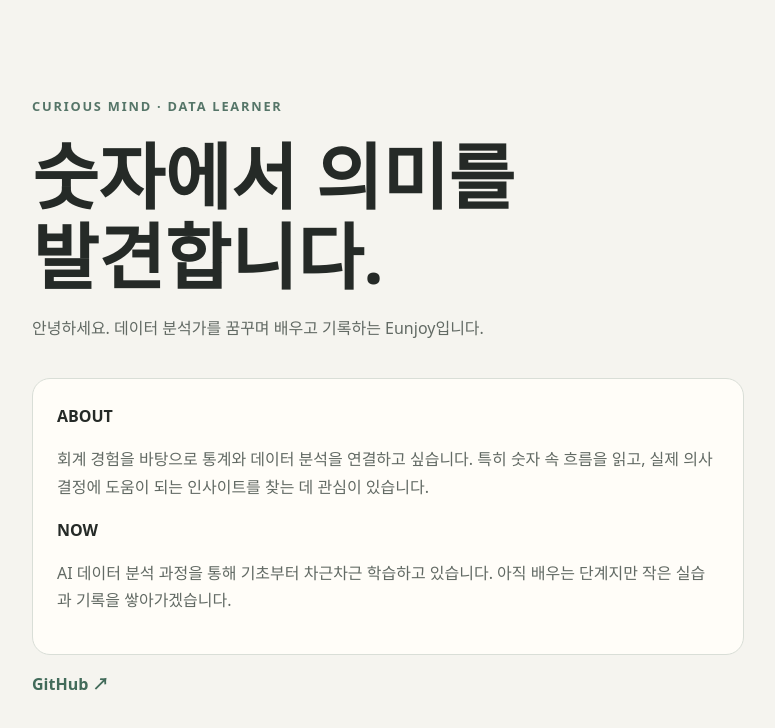
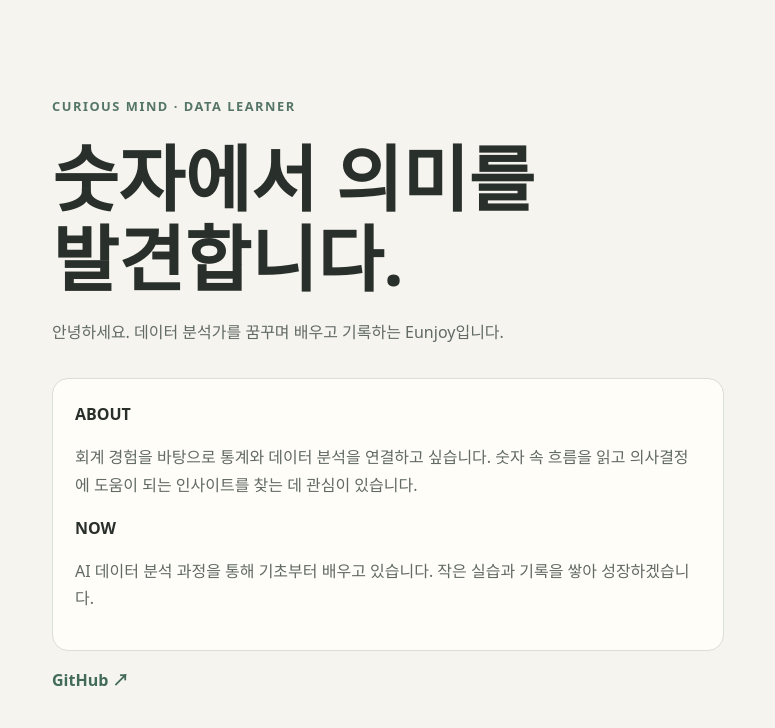
Before and after one commit to eunjoyhere/261113_empty, a plain HTML site: page index.html in a window 1280 px wide. Shown: the whole page, without its empty margins (252-1027 px from the left). Drawn offline with Linux system fonts and the light colour scheme.

Commit message:
Keep introduction page under 1024 characters

```diff
--- a/index.html
+++ b/index.html
@@ -1,23 +1,10 @@
 <!doctype html>
-<html lang="ko">
-<head>
-<meta charset="utf-8">
-<meta name="viewport" content="width=device-width,initial-scale=1">
-<meta name="theme-color" content="#f5f4ef">
-<title>데이터 분석가를 향해 | Eunjoy</title>
+<html lang="ko"><head><meta charset="utf-8"><meta name="viewport" content="width=device-width,initial-scale=1"><title>Eunjoy | Data Learner</title>
 <style>
-*{box-sizing:border-box}body{margin:0;background:#f5f4ef;color:#252a27;font:16px/1.7 system-ui,sans-serif}main{max-width:760px;margin:auto;padding:12vh 24px}.tag{color:#557568;font-size:.8rem;letter-spacing:.14em;font-weight:700}h1{font-size:clamp(2.2rem,8vw,4.5rem);line-height:1.12;margin:18px 0}p{color:#626a64}.card{margin-top:36px;padding:24px;border:1px solid #d9ded7;border-radius:18px;background:#fffdf8}.links a{color:#426b5a;text-decoration:none;font-weight:650;margin-right:18px}@media(max-width:480px){main{padding:9vh 20px}.card{padding:20px}}
-</style>
-</head>
-<body><main>
-<div class="tag">CURIOUS MIND · DATA LEARNER</div>
-<h1>숫자에서 의미를<br>발견합니다.</h1>
+*{box-sizing:border-box}body{margin:0;background:#f5f4ef;color:#292f2b;font:16px/1.7 system-ui,sans-serif}main{max-width:720px;margin:auto;padding:12vh 24px}.tag{color:#557568;font-size:.8rem;letter-spacing:.12em;font-weight:700}h1{font-size:clamp(2.4rem,9vw,4.5rem);line-height:1.12;margin:20px 0}p{color:#626a64}.card{margin-top:32px;padding:22px;border:1px solid #d9ded7;border-radius:16px;background:#fffdf8}a{color:#426b5a;font-weight:650;text-decoration:none}@media(max-width:480px){main{padding:9vh 20px}.card{padding:18px}}
+</style></head><body><main>
+<div class="tag">CURIOUS MIND · DATA LEARNER</div><h1>숫자에서 의미를<br>발견합니다.</h1>
 <p>안녕하세요. 데이터 분석가를 꿈꾸며 배우고 기록하는 Eunjoy입니다.</p>
-<section class="card">
-<strong>ABOUT</strong>
-<p>회계 경험을 바탕으로 통계와 데이터 분석을 연결하고 싶습니다. 특히 숫자 속 흐름을 읽고, 실제 의사결정에 도움이 되는 인사이트를 찾는 데 관심이 있습니다.</p>
-<strong>NOW</strong>
-<p>AI 데이터 분석 과정을 통해 기초부터 차근차근 학습하고 있습니다. 아직 배우는 단계지만 작은 실습과 기록을 쌓아가겠습니다.</p>
-</section>
-<p class="links"><a href="https://github.com/eunjoyhere">GitHub ↗</a></p>
+<section class="card"><b>ABOUT</b><p>회계 경험을 바탕으로 통계와 데이터 분석을 연결하고 싶습니다. 숫자 속 흐름을 읽고 의사결정에 도움이 되는 인사이트를 찾는 데 관심이 있습니다.</p><b>NOW</b><p>AI 데이터 분석 과정을 통해 기초부터 배우고 있습니다. 작은 실습과 기록을 쌓아 성장하겠습니다.</p></section>
+<p><a href="https://github.com/eunjoyhere">GitHub ↗</a></p>
 </main></body></html>
```
